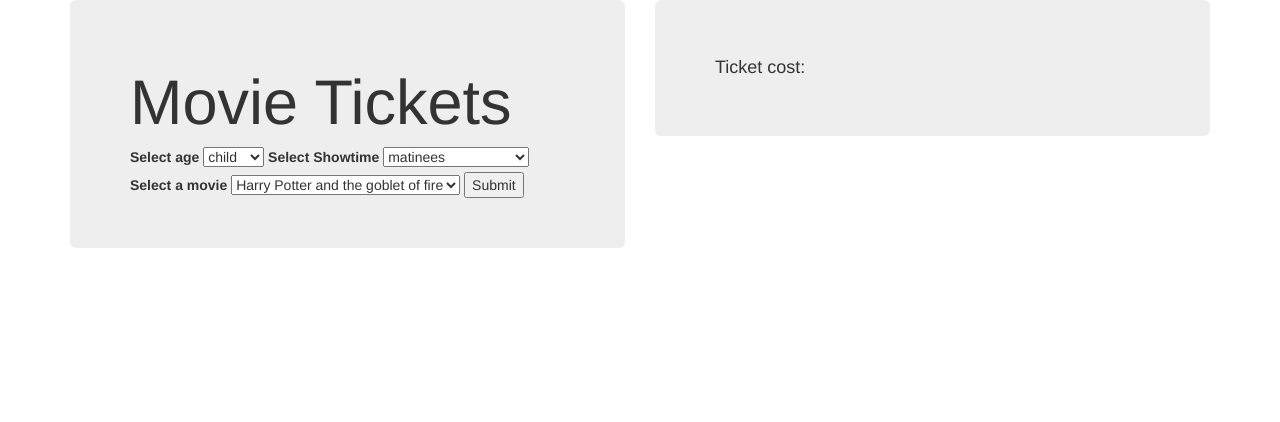
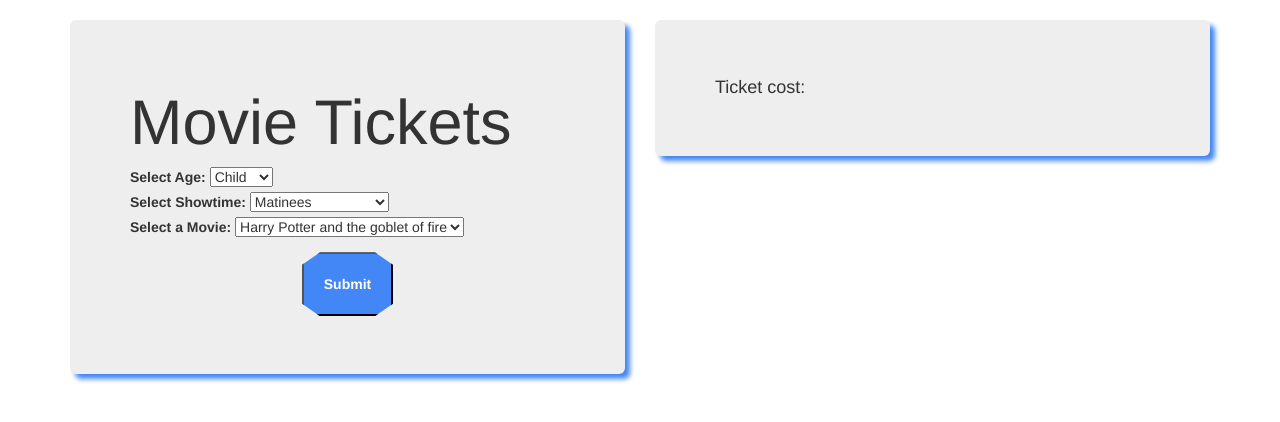
Before and after one commit to LonleyBuzzyBee/movieTickets, a plain HTML site: page index.html in a window 1280 px wide. Drawn offline with Linux system fonts and the light colour scheme.

Commit message:
add css styling

```diff
--- a/css/styles.css
+++ b/css/styles.css
@@ -1,3 +1,26 @@
+.jumbotron{
+  box-shadow:#4287f5 5px 5px 5px ;
+  margin-top: 20px;
+  overflow: auto;
+}
+
+button {
+  clip-path: polygon(20% 0%, 80% 0%, 100% 20%, 100% 80%, 80% 100%, 20% 100%, 0% 80%, 0% 20%);
+  padding: 20px;
+  color: white;
+  font-weight: bolder;
+  background-color: #4287f5;
+  margin: 10px;
+  display: block;
+  margin-left: auto;
+  margin-right: auto;
+}
+
+button:hover {
+  color: black;
+  background-color: #b7cef1;
+}
+
 #hidden {
   display:none;
 }
--- a/index.html
+++ b/index.html
@@ -14,27 +14,27 @@
         <div class="jumbotron">
           <h1>Movie Tickets</h1>
           <form>
-            <label for="age">Select age</label>
+            <label for="age">Select Age:</label>
             <select id="age" name="age">
-              <option value="1">child</option>
-              <option value="2">senior</option>
-              <option value="3">adult</option>
+              <option value="1">Child</option>
+              <option value="2">Senior</option>
+              <option value="3">Adult</option>
             </select>
-
-            <label for="showtime">Select Showtime</label>
+            <br>
+            <label for="showtime">Select Showtime:</label>
             <select id="showtime" name="showtime">
-              <option value="1">matinees</option>
-              <option value="2">General admissions</option>
+              <option value="1">Matinees</option>
+              <option value="2">General admission</option>
               <option value="3">Late night showing</option>
             </select>
-
-            <label for="movie">Select a movie</label>
+            <br>
+            <label for="movie">Select a Movie:</label>
             <select id="movie" name="movie">
               <option value="10">Harry Potter and the goblet of fire</option>
               <option value="13">Howl's Moving Castle</option>
               <option value="15">Paul Blart: Mall Cop</option>
             </select>
-
+            <br>
             <button type="submit">Submit</button>
           </form>
         </div>
```
Also changed, not shown: js/scripts.js (+1 -8 lines).
